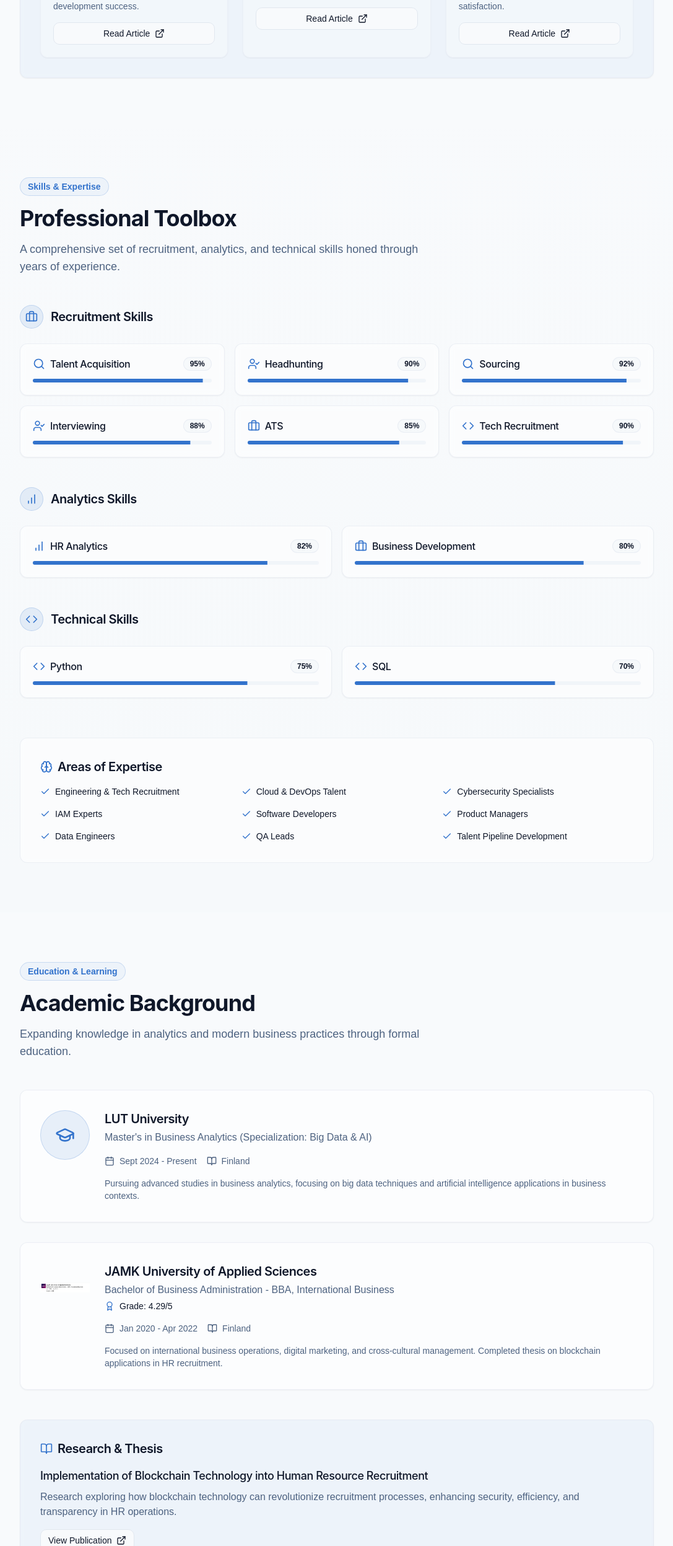
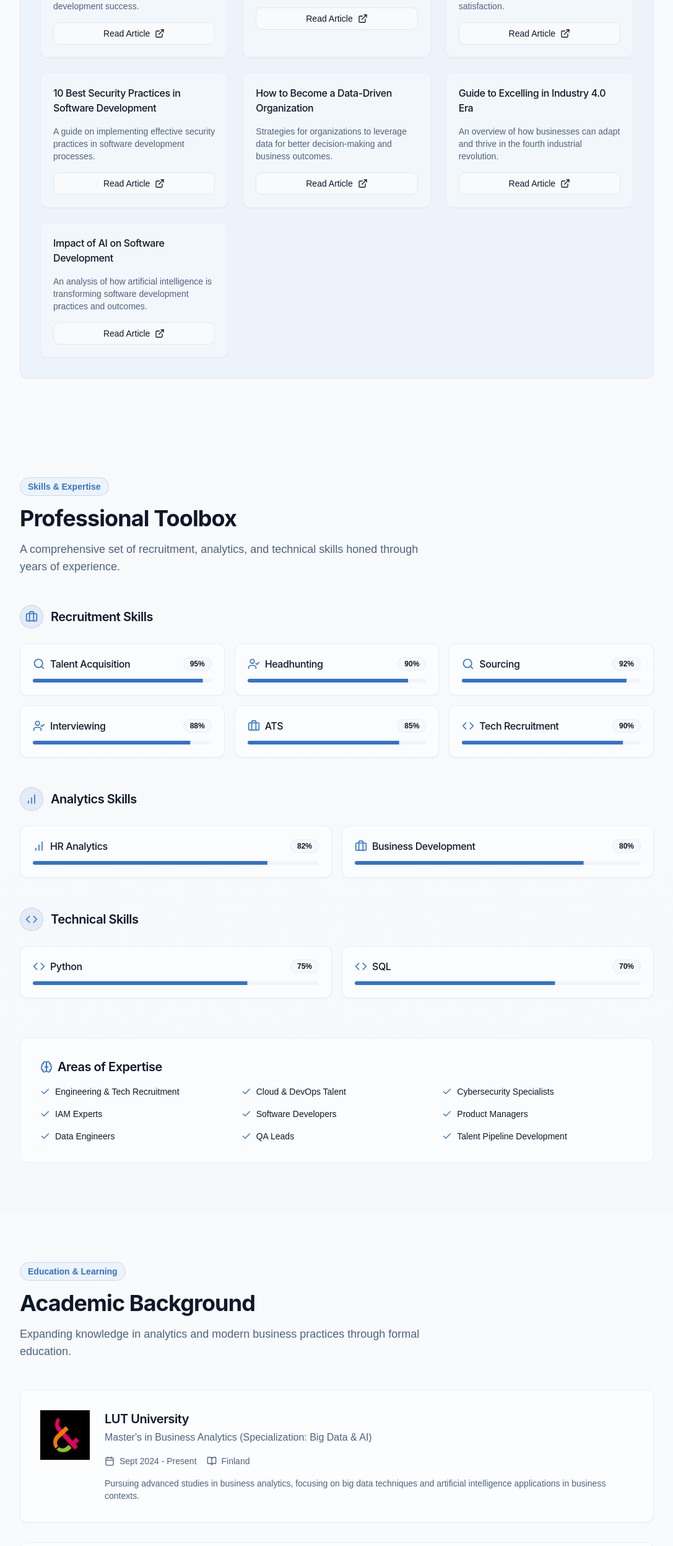
Before and after one commit to Ram45678/ramchhetri, a React (Vite) app: page / in a window 1280 px wide. Shown: the part 2696-5190 px from the top of the page at 62% size, without its empty margins (96-1183 px from the left). Built offline with nearby package versions, Linux system fonts and the light colour scheme; a web font is replaced by a local one.

Commit message:
Update education and published work
- Update school/university images.
- Add more published work.

```diff
--- a/src/components/EducationSection.tsx
+++ b/src/components/EducationSection.tsx
@@ -21,7 +21,8 @@ const educations: Education[] = [
     degree: "Master's in Business Analytics (Specialization: Big Data & AI)",
     period: "Sept 2024 - Present",
     location: "Finland",
-    description: "Pursuing advanced studies in business analytics, focusing on big data techniques and artificial intelligence applications in business contexts."
+    description: "Pursuing advanced studies in business analytics, focusing on big data techniques and artificial intelligence applications in business contexts.",
+    logo: "/lovable-uploads/de402d04-a033-4c0c-88c6-1b1a2ce4cbac.png"
   },
   {
     institution: "JAMK University of Applied Sciences",
@@ -29,7 +30,7 @@ const educations: Education[] = [
     period: "Jan 2020 - Apr 2022",
     location: "Finland",
     description: "Focused on international business operations, digital marketing, and cross-cultural management. Completed thesis on blockchain applications in HR recruitment.",
-    logo: "/lovable-uploads/115ebd73-b54a-44f6-8e05-359d31eec18c.png",
+    logo: "/lovable-uploads/bd588702-45b7-4fdd-925b-29987b14b300.png",
     grade: "4.29/5"
   }
 ];
--- a/src/components/ExperienceSection.tsx
+++ b/src/components/ExperienceSection.tsx
@@ -1,4 +1,3 @@
-
 import { useEffect, useRef } from 'react';
 import { Card, CardContent } from '@/components/ui/card';
 import { Badge } from '@/components/ui/badge';
@@ -76,6 +75,26 @@ const publishedWorks: PublishedWork[] = [
     title: "Update on Recruitment and Measuring Satisfaction",
     url: "https://www.weare.fi/en/update-on-recruitment-and-measuring-satisfaction/",
     description: "An exploration of methods to measure and improve candidate and employee satisfaction."
+  },
+  {
+    title: "10 Best Security Practices in Software Development",
+    url: "https://www.weare.fi/en/10-best-security-practices-in-software-development/",
+    description: "A guide on implementing effective security practices in software development processes."
+  },
+  {
+    title: "How to Become a Data-Driven Organization",
+    url: "https://www.weare.fi/en/how-to-become-a-data-driven-organization/",
+    description: "Strategies for organizations to leverage data for better decision-making and business outcomes."
+  },
+  {
+    title: "Guide to Excelling in Industry 4.0 Era",
+    url: "https://www.weare.fi/en/guide-to-excelling-in-industry-40-era/",
+    description: "An overview of how businesses can adapt and thrive in the fourth industrial revolution."
+  },
+  {
+    title: "Impact of AI on Software Development",
+    url: "https://www.weare.fi/en/impact-of-ai-on-software-development/",
+    description: "An analysis of how artificial intelligence is transforming software development practices and outcomes."
   }
 ];
 
```
Also changed, not shown: public/lovable-uploads/bd588702-45b7-4fdd-925b-29987b14b300.png (added), public/lovable-uploads/de402d04-a033-4c0c-88c6-1b1a2ce4cbac.png (added).
